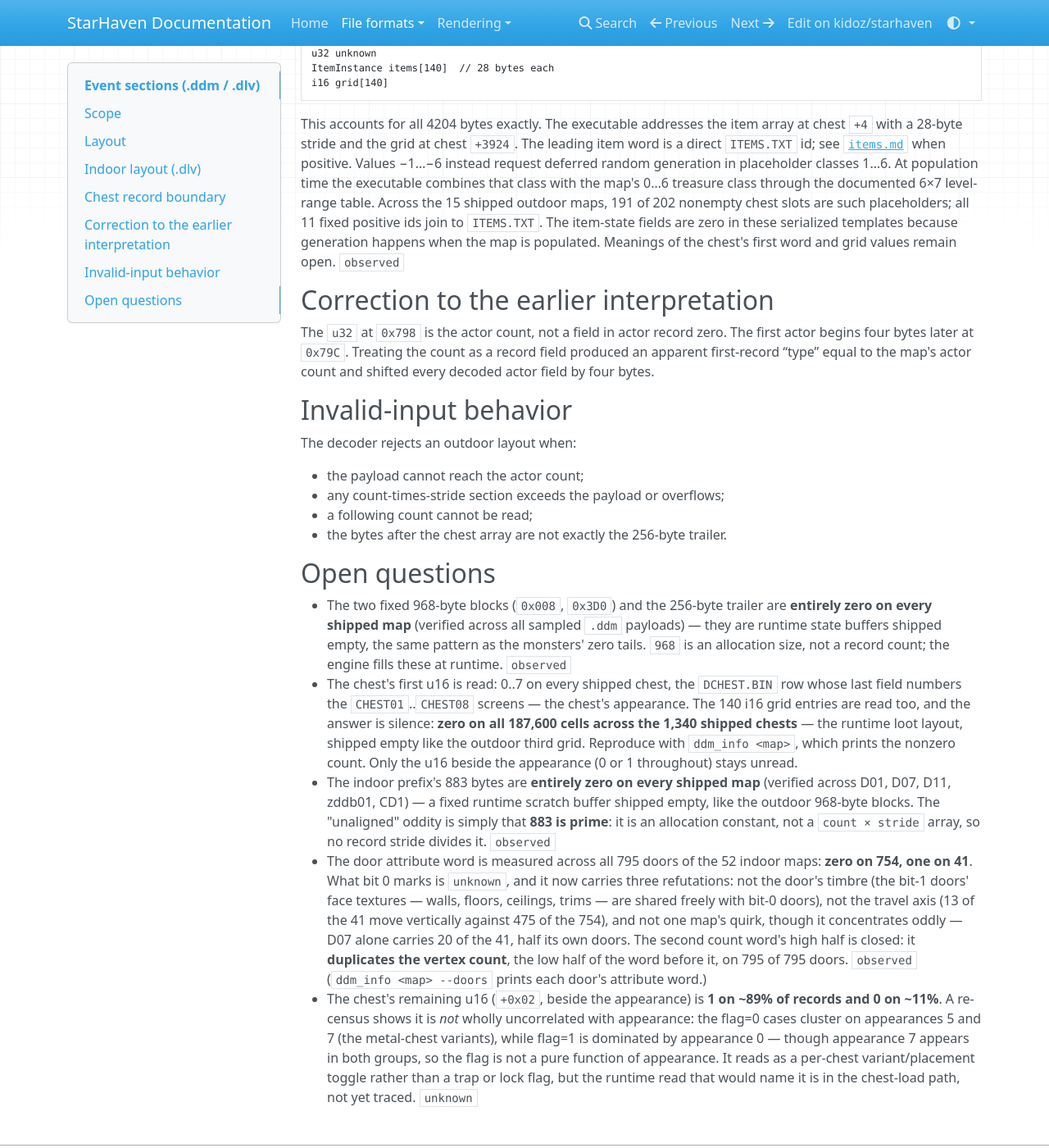
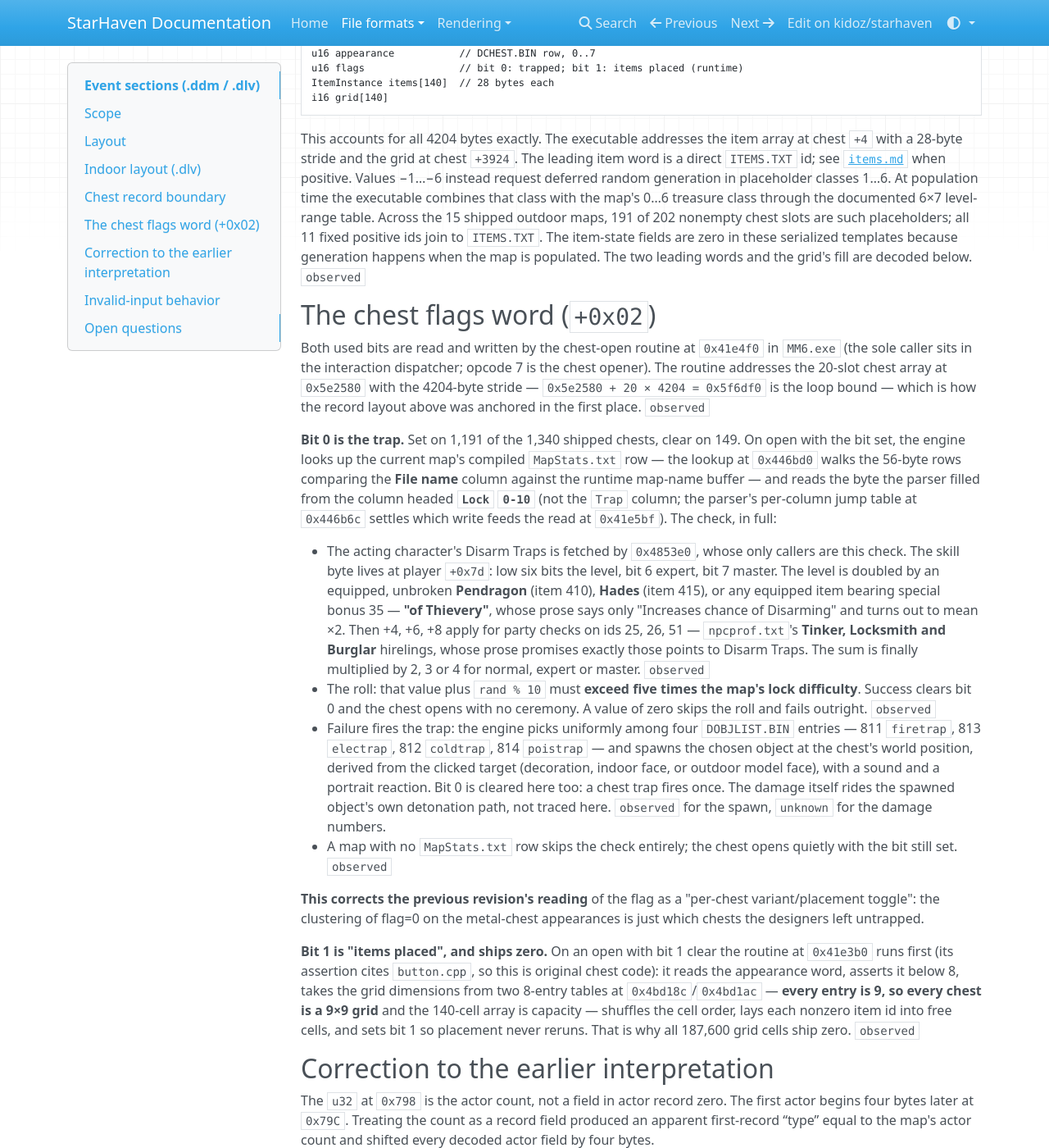
Before and after one commit to kidoz/starhaven, an MkDocs documentation site: the page built from docs/formats/event-tables.md, in a window 1280 px wide and 1400 px high, scrolled down 4395 px. Shown: the whole window at 82% size. Built offline with MkDocs 1.6.1, drawn with Linux system fonts in a browser that asks for light colours; nearby versions of some CDN libraries; some of the changed text lies outside the part shown.

Commit message:
Name the chest's two flag bits and the lock column their check spends

````diff
--- a/docs/formats/event-tables.md
+++ b/docs/formats/event-tables.md
@@ -192,7 +192,8 @@ the two disagree. `observed`
 The chest body is now structurally bounded:
 
 ```text
-u32 unknown
+u16 appearance           // DCHEST.BIN row, 0..7
+u16 flags                // bit 0: trapped; bit 1: items placed (runtime)
 ItemInstance items[140]  // 28 bytes each
 i16 grid[140]
 ```
@@ -206,8 +207,62 @@ executable combines that class with the map's 0…6 treasure class through the
 documented 6×7 level-range table. Across the 15 shipped outdoor maps, 191 of
 202 nonempty chest slots are such placeholders; all 11 fixed positive ids join
 to `ITEMS.TXT`. The item-state fields are zero in these serialized templates
-because generation happens when the map is populated. Meanings of the chest's
-first word and grid values remain open. `observed`
+because generation happens when the map is populated. The two leading words
+and the grid's fill are decoded below. `observed`
+
+## The chest flags word (`+0x02`)
+
+Both used bits are read and written by the chest-open routine at `0x41e4f0`
+in `MM6.exe` (the sole caller sits in the interaction dispatcher; opcode 7 is
+the chest opener). The routine addresses the 20-slot chest array at
+`0x5e2580` with the 4204-byte stride — `0x5e2580 + 20 × 4204 = 0x5f6df0` is
+the loop bound — which is how the record layout above was anchored in the
+first place. `observed`
+
+**Bit 0 is the trap.** Set on 1,191 of the 1,340 shipped chests, clear on
+149. On open with the bit set, the engine looks up the current map's compiled
+`MapStats.txt` row — the lookup at `0x446bd0` walks the 56-byte rows
+comparing the **File name** column against the runtime map-name buffer — and
+reads the byte the parser filled from the column headed **`Lock` `0-10`**
+(not the `Trap` column; the parser's per-column jump table at `0x446b6c`
+settles which write feeds the read at `0x41e5bf`). The check, in full:
+
+- The acting character's Disarm Traps is fetched by `0x4853e0`, whose only
+  callers are this check. The skill byte lives at player `+0x7d`: low six
+  bits the level, bit 6 expert, bit 7 master. The level is doubled by an
+  equipped, unbroken **Pendragon** (item 410), **Hades** (item 415), or any
+  equipped item bearing special bonus 35 — **"of Thievery"**, whose prose
+  says only "Increases chance of Disarming" and turns out to mean ×2. Then
+  +4, +6, +8 apply for party checks on ids 25, 26, 51 — `npcprof.txt`'s
+  **Tinker, Locksmith and Burglar** hirelings, whose prose promises exactly
+  those points to Disarm Traps. The sum is finally multiplied by 2, 3 or 4
+  for normal, expert or master. `observed`
+- The roll: that value plus `rand % 10` must **exceed five times the map's
+  lock difficulty**. Success clears bit 0 and the chest opens with no
+  ceremony. A value of zero skips the roll and fails outright. `observed`
+- Failure fires the trap: the engine picks uniformly among four
+  `DOBJLIST.BIN` entries — 811 `firetrap`, 813 `electrap`, 812 `coldtrap`,
+  814 `poistrap` — and spawns the chosen object at the chest's world
+  position, derived from the clicked target (decoration, indoor face, or
+  outdoor model face), with a sound and a portrait reaction. Bit 0 is
+  cleared here too: a chest trap fires once. The damage itself rides the
+  spawned object's own detonation path, not traced here. `observed` for the
+  spawn, `unknown` for the damage numbers.
+- A map with no `MapStats.txt` row skips the check entirely; the chest opens
+  quietly with the bit still set. `observed`
+
+**This corrects the previous revision's reading** of the flag as a
+"per-chest variant/placement toggle": the clustering of flag=0 on the
+metal-chest appearances is just which chests the designers left untrapped.
+
+**Bit 1 is "items placed", and ships zero.** On an open with bit 1 clear the
+routine at `0x41e3b0` runs first (its assertion cites `button.cpp`, so this
+is original chest code): it reads the appearance word, asserts it below 8,
+takes the grid dimensions from two 8-entry tables at `0x4bd18c`/`0x4bd1ac` —
+**every entry is 9, so every chest is a 9×9 grid** and the 140-cell array is
+capacity — shuffles the cell order, lays each nonzero item id into free
+cells, and sets bit 1 so placement never reruns. That is why all 187,600
+grid cells ship zero. `observed`
 
 ## Correction to the earlier interpretation
 
@@ -236,10 +291,9 @@ The decoder rejects an outdoor layout when:
   `DCHEST.BIN` row whose last field numbers the `CHEST01`..`CHEST08`
   screens — the chest's appearance. The 140 i16 grid entries are read
   too, and the answer is silence: **zero on all 187,600 cells across the
-  1,340 shipped chests** — the runtime loot layout, shipped empty like
-  the outdoor third grid. Reproduce with `ddm_info <map>`, which prints
-  the nonzero count. Only the u16 beside the appearance (0 or 1
-  throughout) stays unread.
+  1,340 shipped chests** — the runtime loot layout, filled on first open
+  by the placement routine (see the flags-word section). Reproduce with
+  `ddm_info <map>`, which prints the nonzero count.
 - The indoor prefix's 883 bytes are **entirely zero on every shipped map**
   (verified across D01, D07, D11, zddb01, CD1) — a fixed runtime scratch
   buffer shipped empty, like the outdoor 968-byte blocks. The "unaligned"
@@ -256,11 +310,8 @@ The decoder rejects an outdoor layout when:
   count word's high half is closed: it **duplicates the vertex count**,
   the low half of the word before it, on 795 of 795 doors. `observed`
   (`ddm_info <map> --doors` prints each door's attribute word.)
-- The chest's remaining u16 (`+0x02`, beside the appearance) is **1 on ~89%
-  of records and 0 on ~11%**. A re-census shows it is *not* wholly
-  uncorrelated with appearance: the flag=0 cases cluster on appearances 5 and
-  7 (the metal-chest variants), while flag=1 is dominated by appearance 0 —
-  though appearance 7 appears in both groups, so the flag is not a pure
-  function of appearance. It reads as a per-chest variant/placement toggle
-  rather than a trap or lock flag, but the runtime read that would name it is
-  in the chest-load path, not yet traced. `unknown`
+- The chest's remaining u16 (`+0x02`, beside the appearance) is now traced:
+  it is the flags word — bit 0 the trap, bit 1 runtime "items placed" — and
+  has its own section above. The census that read it as a
+  "variant/placement toggle" was measuring which chests ship untrapped.
+  `observed`
````
Also changed, not shown: docs/formats/dobjlist.md (+7 -0 lines), docs/formats/text-tables.md (+18 -11 lines).
